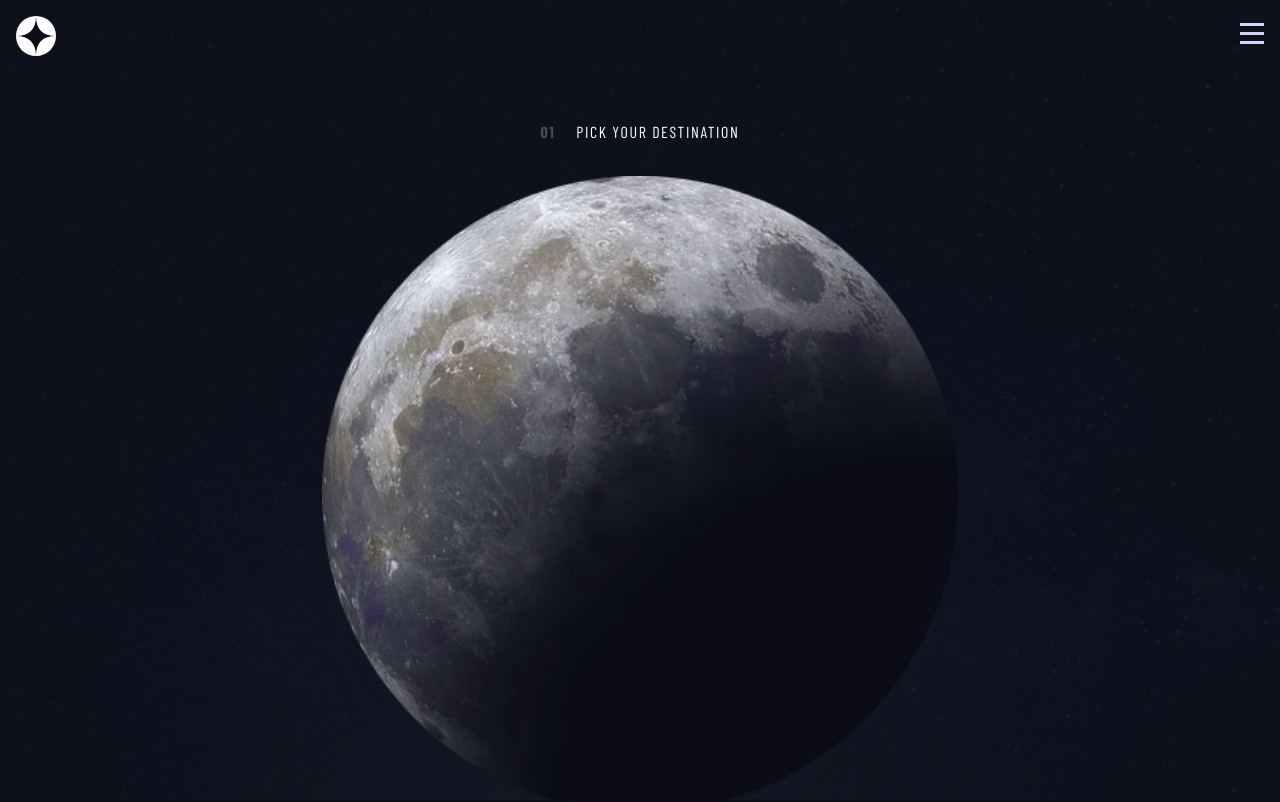
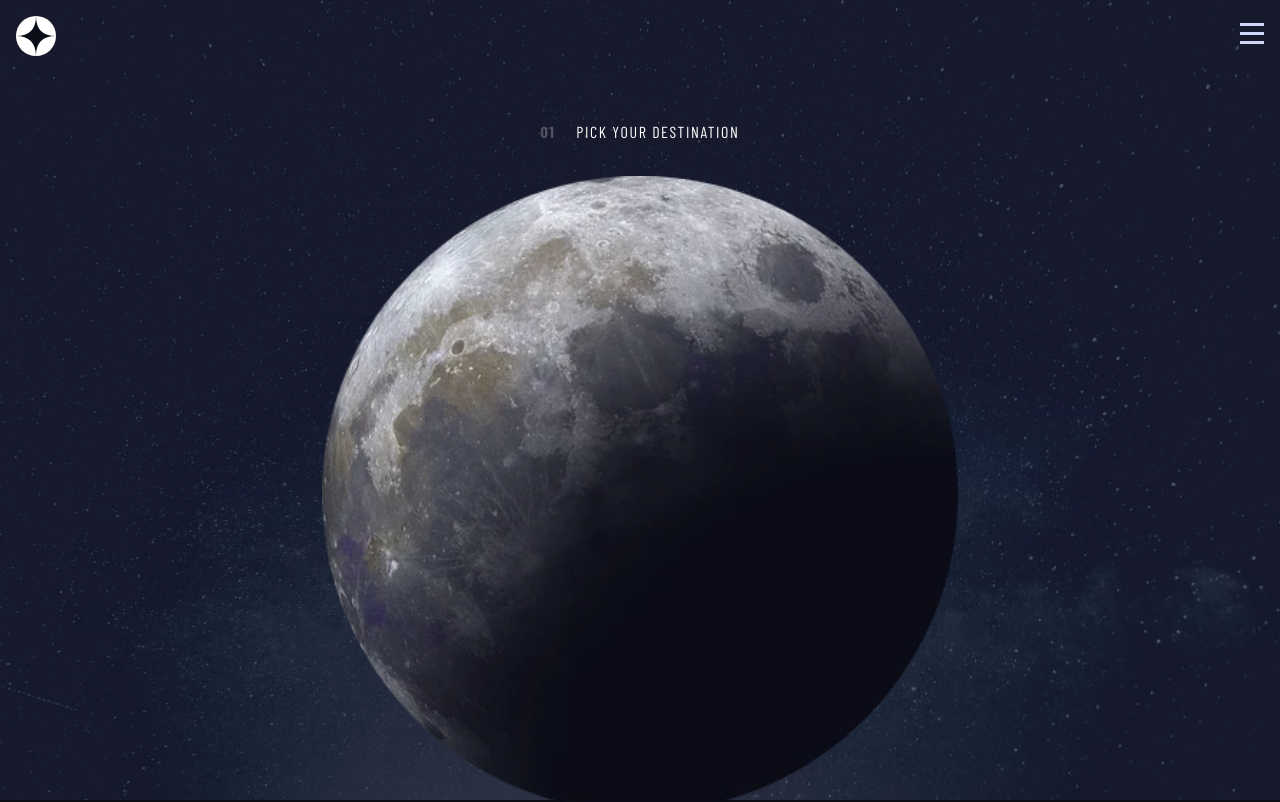
Before and after one commit to MikevPeeren/space-tourism-website, a Next.js app: page /destination in a window 1280 px wide. Shown: the top 802 px of the page. Built offline with nearby package versions, Linux system fonts and the light colour scheme; a web font is replaced by a local one.

Commit message:
:recycle: removing opacity from bg

```diff
--- a/styles/globals.scss
+++ b/styles/globals.scss
@@ -55,7 +55,6 @@ a {
   -moz-background-size: cover;
   -o-background-size: cover;
   background-size: cover;
-  opacity: 0.25;
   min-width: 100vw;
   min-height: 100vh;
   height: auto;
```
